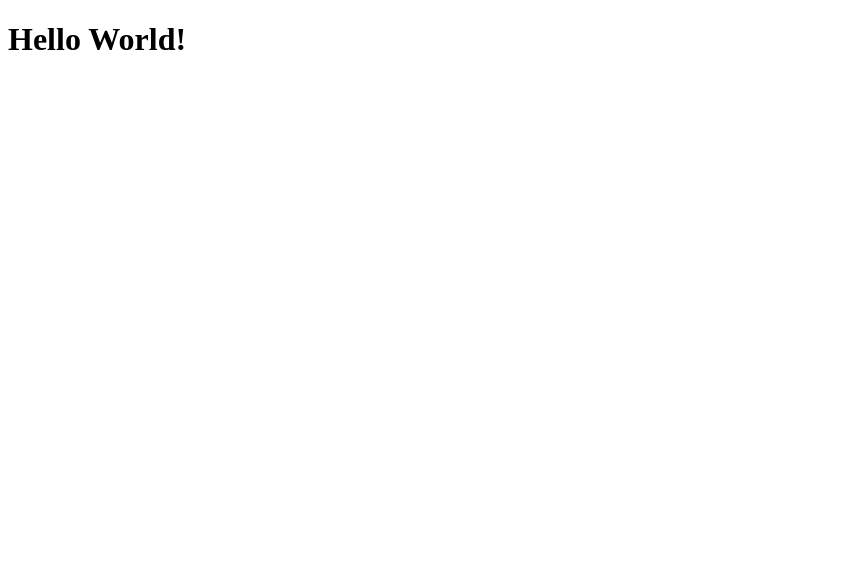
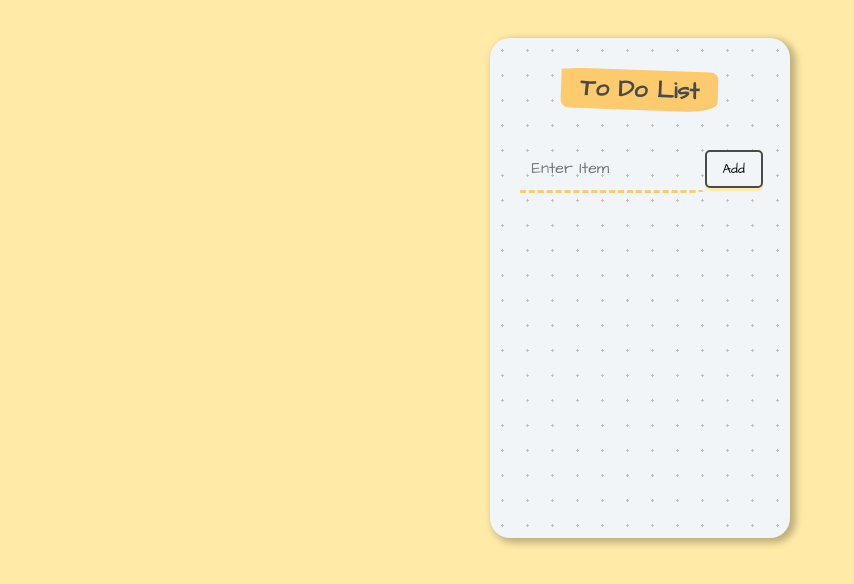
Before and after one commit to shubhambngr/todolist-react, a React (Create React App) app: page / in a window 1280 px wide. Shown: the top 584 px of the page, without its empty margins (0-854 px from the left). Built offline with nearby package versions, Linux system fonts and the light colour scheme.

Commit message:
Add delete feature

```diff
--- a/public/index.html
+++ b/public/index.html
@@ -1,10 +1,15 @@
 <!DOCTYPE html>
 <html lang="en">
-  <head>
-    <title>React App</title>
-  </head>
-  <body>
-    <div id="root"></div>
-    <script src="./src/index.js"></script>
-  </body>
+
+<head>
+  <meta name="viewport" content="width=device-width, initial-scale=1.0">
+  <title>To Do List</title>
+  <link href="https://fonts.googleapis.com/css?family=Architects+Daughter&display=swap" rel="stylesheet" />
+</head>
+
+<body>
+  <div id="root"></div>
+  <script src="../src/index.js" type="text/jsx"></script>
+</body>
+
 </html>
--- /dev/null
+++ b/src/components/App.css
@@ -0,0 +1,84 @@
+body {
+    background-color: #ffeaa7;
+    min-height: 70vh;
+    padding: 1rem;
+    box-sizing: border-box;
+    display: flex;
+    justify-content: center;
+    align-items: center;
+    color: hsl(198, 1%, 29%);
+    font-family: "Architects Daughter", cursive;
+    text-align: center;
+    font-size: 130%;
+}
+
+.container {
+    width: 100%;
+    height: auto;
+    min-height: 500px;
+    max-width: 500px;
+    min-width: 250px;
+    background: #f1f5f8;
+    background-image: radial-gradient(#bfc0c1 7.2%, transparent 0);
+    background-size: 25px 25px;
+    border-radius: 20px;
+    box-shadow: 4px 3px 7px 2px #00000040;
+    padding: 1rem;
+    box-sizing: border-box;
+}
+
+.heading {
+    display: flex;
+    align-items: center;
+    justify-content: center;
+    margin-bottom: 1rem;
+}
+
+.heading h1 {
+    transform: rotate(2deg);
+    padding: 0.2rem 1.2rem;
+    border-radius: 20% 5% 20% 5%/5% 20% 25% 20%;
+    background-color: #fdcb6e;
+    font-size: 1.5rem;
+}
+
+.form input {
+    outline: none;
+    box-sizing: border-box;
+    background-color: transparent;
+    padding: 0.7rem;
+    border-bottom-right-radius: 15px 3px;
+    border-bottom-left-radius: 3px 15px;
+    border: solid 3px transparent;
+    border-bottom: dashed 3px #fdcb6e;
+    font-family: "Architects Daughter", cursive;
+    font-size: 1rem;
+    color: hsla(260, 2%, 25%, 0.7);
+    width: 70%;
+    margin-bottom: 20px;
+}
+
+button {
+    padding: 0;
+    outline: none;
+    font-family: "Architects Daughter", cursive;
+    text-decoration: none;
+    padding-bottom: 3px;
+    border-radius: 5px;
+    background-color: #ffeaa7;
+    border: none;
+}
+
+button span {
+    background: #f1f5f8;
+    display: block;
+    padding: 0.5rem 1rem;
+    border-radius: 5px;
+    border: 2px solid hsl(198, 1%, 29%);
+}
+
+li {
+    text-align: left;
+    position: relative;
+    padding: 0.5rem;
+}
--- /dev/null
+++ b/src/components/App.js
@@ -0,0 +1,72 @@
+import React, { useState } from "react";
+import "./App.css";
+
+export default function App() {
+
+    const [inputText, setInputText] = useState("");
+    const [listItems, setListItems] = useState([]);
+    const [emptyInput, setEmptyInput] = useState(false);
+
+    function handleInputChange(event) {
+        const value = event.target.value;
+        setInputText(value);
+    }
+
+    function addItem() {
+        if (inputText !== "") {
+            setListItems((prevValue) => {
+              return [...prevValue, inputText];
+            });
+            setInputText("");
+            setEmptyInput(false);
+        } else {
+            setEmptyInput(true);
+        }
+    }
+
+    function deleteItem(event) {
+        const deleteIndex = event.target.value;
+        listItems.splice(deleteIndex, 1);
+        const filteredListItems = listItems.filter(newItems => newItems !== "");
+        setListItems(filteredListItems);
+    }
+
+    function handleKeyPress(event) {
+        if (event.key === "Enter") {
+            addItem();
+        }
+    }
+
+    return (
+      <div className="container">
+        <div className="heading">
+          <h1>To Do List</h1>
+        </div>
+        <div className="form">
+          <input
+            onKeyPress={handleKeyPress}
+            onChange={handleInputChange}
+            type="text"
+            value={inputText}
+            placeholder={emptyInput ? "Empty Entry!" : "Enter Item"}
+            autoFocus
+          />
+          <button onClick={addItem}>
+            <span>Add</span>
+          </button>
+        </div>
+        <div>
+          <ul>
+            {listItems.map((item, index) => (
+              <li key={index}>
+                {item}
+                <button value={index} onClick={deleteItem} style={{float: "right"}}>
+                    Delete
+                </button>
+              </li>
+            ))}
+          </ul>
+        </div>
+      </div>
+    );
+}
--- a/src/index.js
+++ b/src/index.js
@@ -1,7 +1,8 @@
 import React from 'react';
 import ReactDOM from 'react-dom';
+import App from "./components/App";
 
 ReactDOM.render(
-  <h1>Hello World!</h1>,
+  <App />,
   document.getElementById('root')
 );
```
Also changed, not shown: 2 other files (tests, documents, lock files or other folders).
